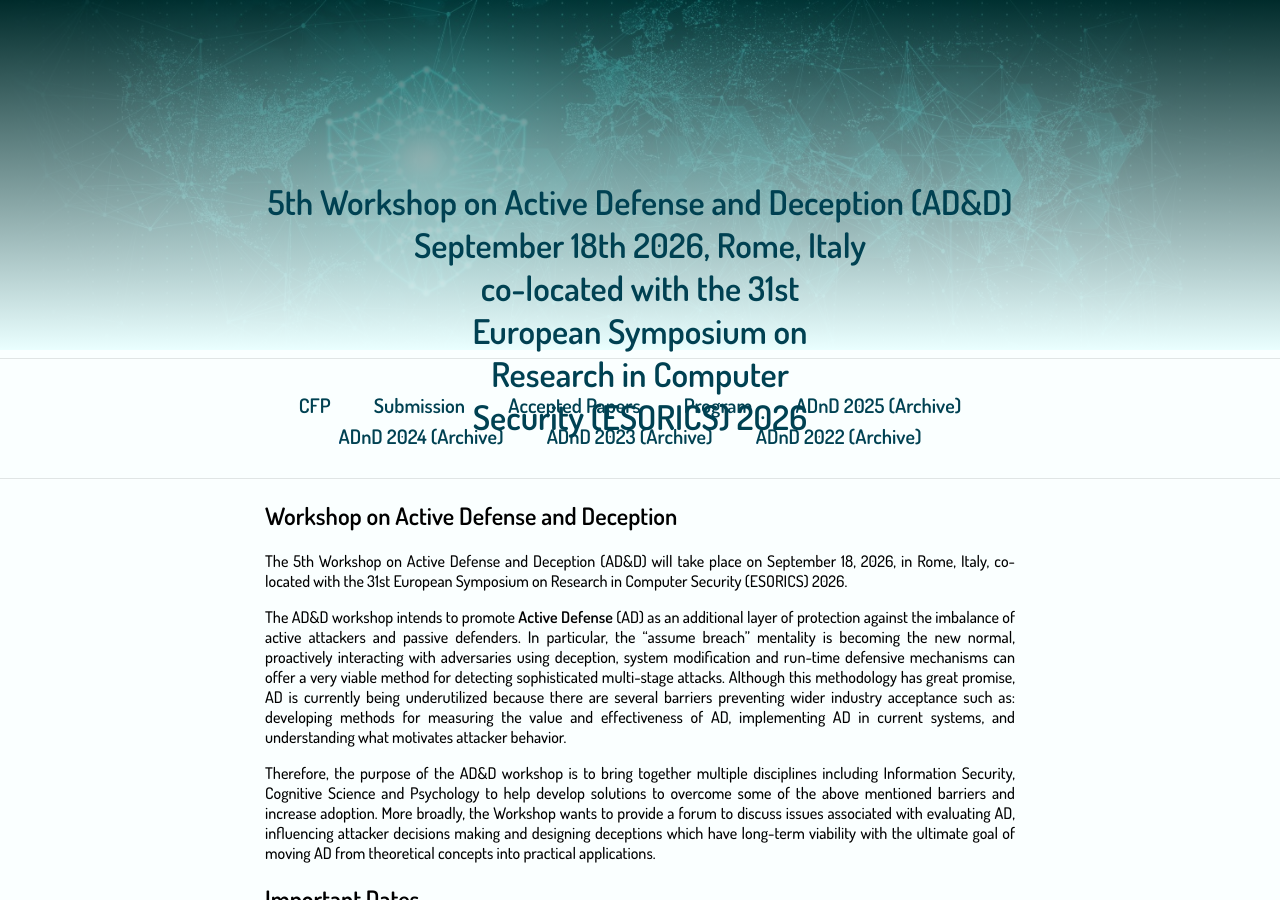
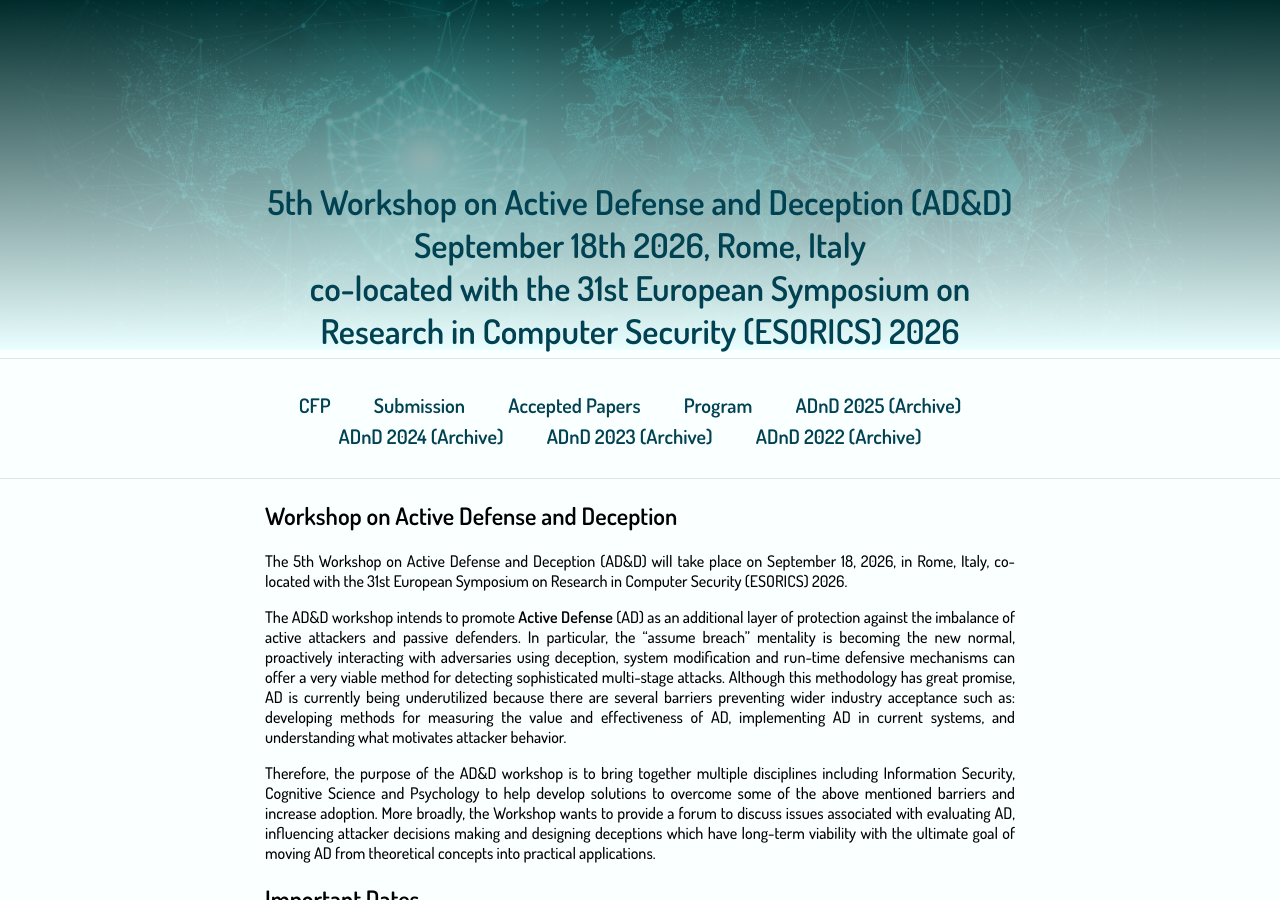
Before and after one commit to BillyPragSec/billypragsec.github.io, a Jekyll site: the page built from index.md, in a window 1280 px wide and 900 px high. Built offline with Jekyll 4.4.1, drawn with Linux system fonts in a browser that asks for light colours; our own code applies the rules of GitHub Pages for plain Markdown files.

```diff
--- a/_config.yml
+++ b/_config.yml
@@ -1,4 +1,4 @@
-title: 5th Workshop on Active Defense and Deception (AD&D) <br> September 18th 2026, Rome, Italy <br> co-located with the 31st <br> European Symposium on <br> Research in Computer <br> Security (ESORICS) 2026
+title: 5th Workshop on Active Defense and Deception (AD&D) <br> September 18th 2026, Rome, Italy <br> co-located with the 31st European Symposium on Research in Computer Security (ESORICS) 2026
 url: "adnd.work"
 
 markdown: kramdown
```
